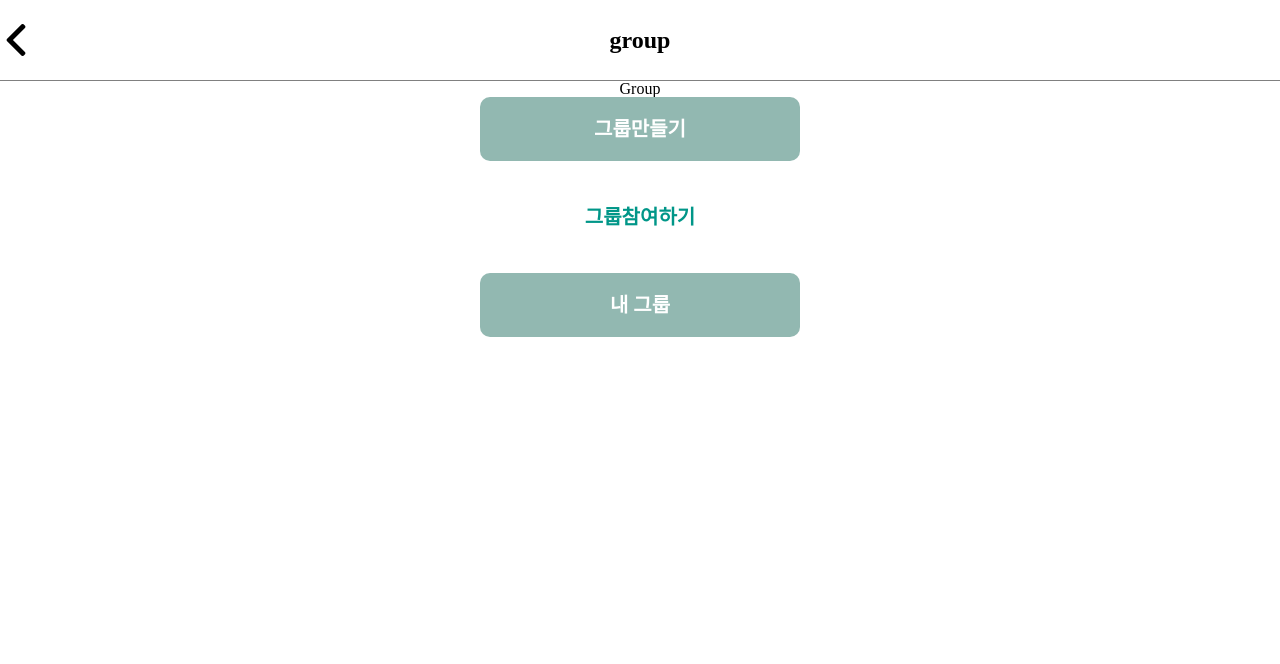
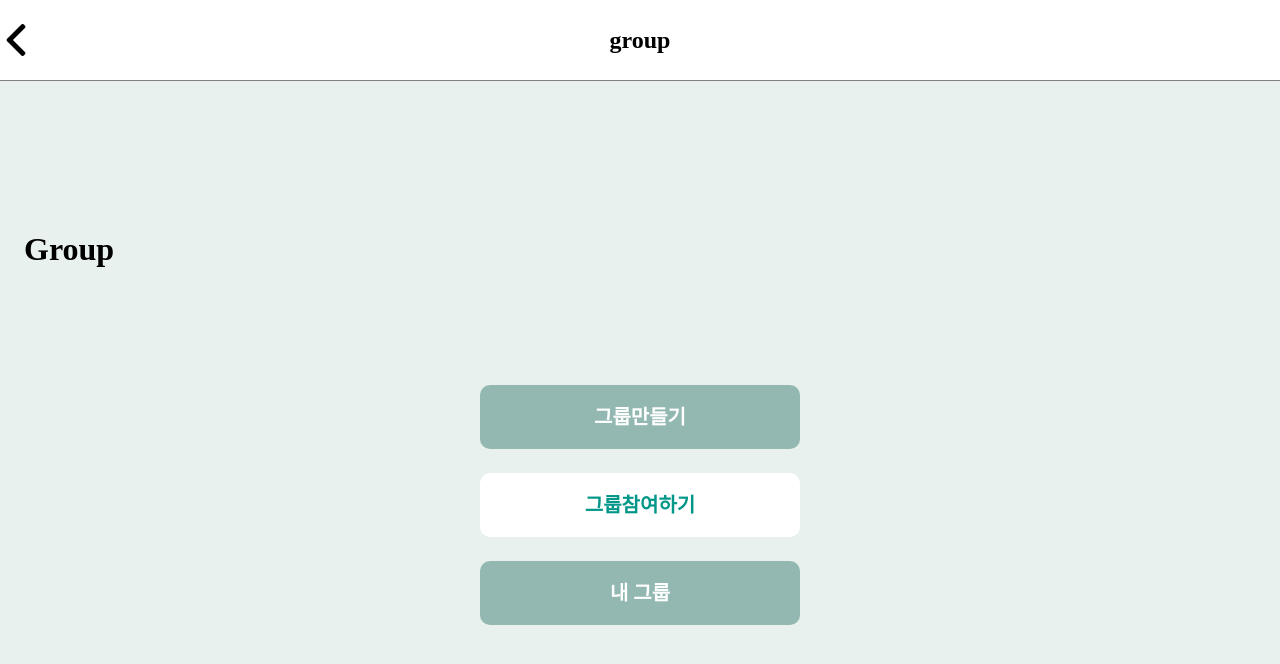
Before and after one commit to MyuB/CE_Front, a React (Create React App) app: page /group in a window 1280 px wide. Shown: the top 664 px of the page. Built offline with nearby package versions, Linux system fonts and the light colour scheme.

Commit message:
style: 이전커밋에 수반하는 scss 스타일링 수정

```diff
--- a/src/Components/Group/group.scss
+++ b/src/Components/Group/group.scss
@@ -1,6 +1,16 @@
 .button-wrapper {
   display: flex;
   flex-direction: column;
-  align-items: center;
-  justify-content: space-around;
+  justify-content: center;
+  background-color: rgba(146, 184, 177, 0.2);
+  height: 90vh;
+  width: 100%;
 }
+
+.top_header {
+  margin-bottom: 15vh;
+  font-size: 4vh;
+  font-weight: bold;
+  padding-left: 3vh;
+  text-align: left;
+}
```
